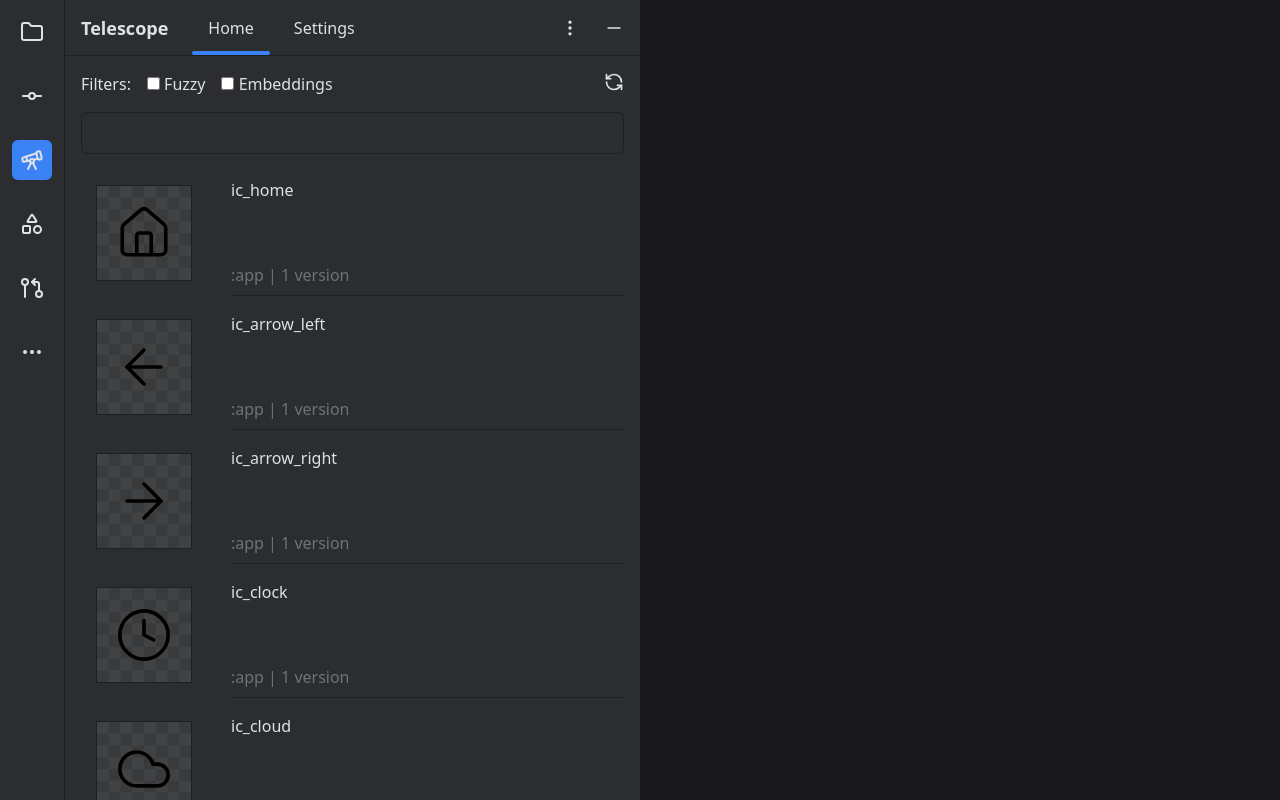
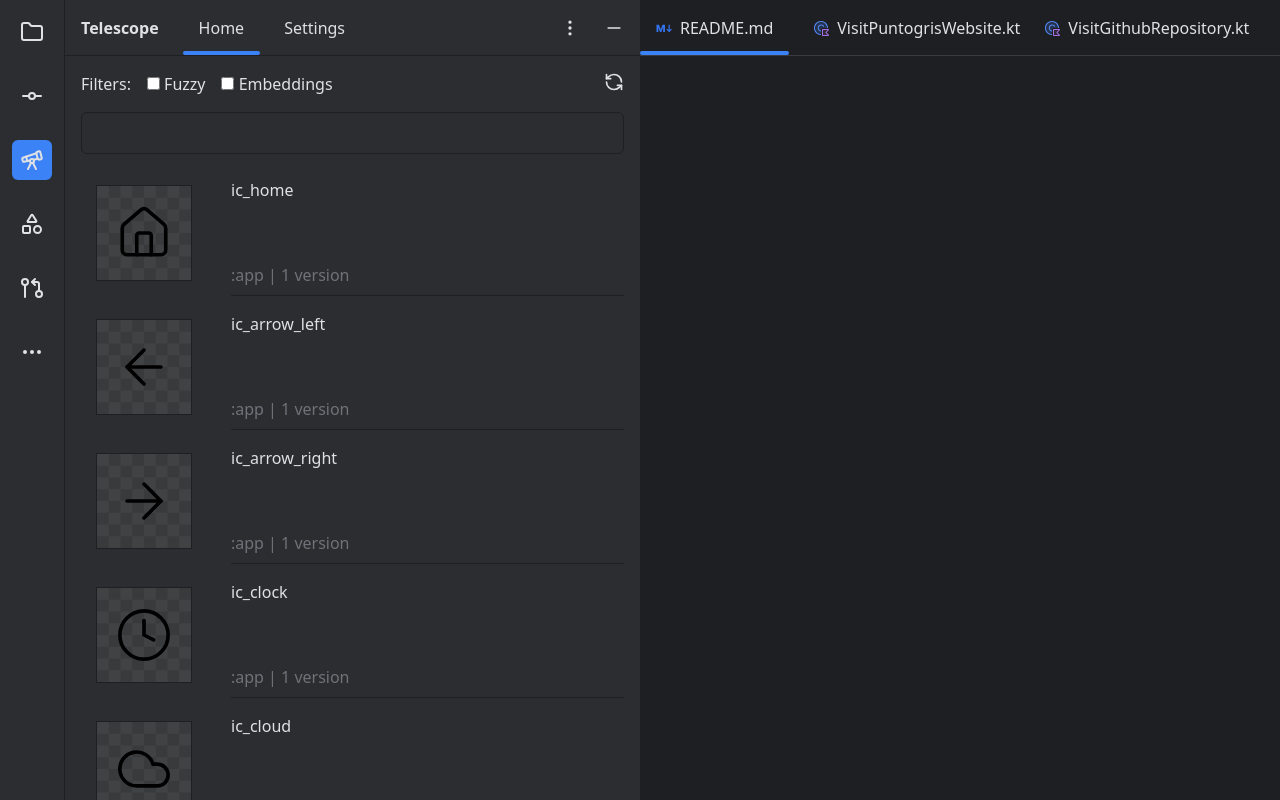
Before and after one commit to puntogris/telescope, a SvelteKit app in the folder website/: page / in a window 1280 px wide. Shown: the top 800 px of the page. Built offline with nearby package versions, Linux system fonts and the light colour scheme.

Commit message:
added editor section

```diff
--- /dev/null
+++ b/website/src/lib/icons/classKotlinIcon.svelte
@@ -0,0 +1,32 @@
+<!-- Copyright 2000-2024 JetBrains s.r.o. and contributors. Use of this source code is governed by the Apache 2.0 license. -->
+<svg
+	width="16"
+	height="16"
+	viewBox="0 0 16 16"
+	fill="none"
+	xmlns="http://www.w3.org/2000/svg"
+	class={$$props.class}
+>
+	<path
+		d="M10 10H14.6445L12.6748 11.9697C12.3819 12.2626 12.3819 12.7374 12.6748 13.0303L14.6445 15H10V10Z"
+		fill="#2F2936"
+	/>
+	<path
+		fill-rule="evenodd"
+		clip-rule="evenodd"
+		d="M9 10C9 9.44771 9.44772 9 10 9H15.248C15.9162 9 16.2508 9.80786 15.7783 10.2803L13.5587 12.5L15.7783 14.7197C16.2508 15.1921 15.9162 16 15.248 16H10C9.44772 16 9 15.5523 9 15V10ZM14.6445 10L10 10V15H14.6445L12.6748 13.0303C12.3819 12.7374 12.3819 12.2626 12.6748 11.9697L14.6445 10Z"
+		fill="#A571E6"
+	/>
+	<path
+		d="M15 8C15 4.13401 11.866 1 8 1C4.13401 1 1 4.13401 1 8C1 11.866 4.13401 15 8 15V10C8 8.89543 8.89543 8 10 8H15Z"
+		fill="#25324D"
+	/>
+	<path
+		d="M8 15C4.13401 15 1 11.866 1 8C1 4.13401 4.13401 1 8 1C11.866 1 15 4.13401 15 8H14C14 4.68629 11.3137 2 8 2C4.68629 2 2 4.68629 2 8C2 11.3137 4.68629 14 8 14V15Z"
+		fill="#548AF7"
+	/>
+	<path
+		d="M8 10.5731C6.73005 10.5048 5.82647 9.45343 5.82647 8C5.82647 6.49655 6.79332 5.42334 8.13241 5.42334C9.1041 5.42334 9.88241 5.94544 10.1966 6.67541H11.2118C10.8976 5.39917 9.62136 4.5 8.13241 4.5C6.21321 4.5 4.78711 5.99378 4.78711 8C4.78711 9.9598 6.14798 11.4306 8 11.4976V10.5731Z"
+		fill="#548AF7"
+	/>
+</svg>
--- /dev/null
+++ b/website/src/lib/icons/markdownIcon.svelte
@@ -0,0 +1,20 @@
+<!-- Copyright 2000-2022 JetBrains s.r.o. and contributors. Use of this source code is governed by the Apache 2.0 license. -->
+<svg
+	width="16"
+	height="16"
+	viewBox="0 0 16 16"
+	fill="none"
+	xmlns="http://www.w3.org/2000/svg"
+	class={$$props.class}
+>
+	<path
+		fill-rule="evenodd"
+		clip-rule="evenodd"
+		d="M12.5929 9.9438L12.5929 4.70001L13.7929 4.70002L13.7929 9.94379L15.0763 8.66037L15.9248 9.5089L13.1929 12.2409L10.4609 9.5089L11.3095 8.66037L12.5929 9.9438Z"
+		fill="#3574F0"
+	/>
+	<path
+		d="M0.5 4.70001H2.94558L4.65385 9.14463L4.76288 9.60155L4.85635 9.14463L6.51269 4.70001H8.98423V11.9692H7.14096V7.59732L7.17212 7.12482L5.34442 11.9692H4.08269L2.31212 7.17155L2.34327 7.59732V11.9692H0.5V4.70001Z"
+		fill="#3574F0"
+	/>
+</svg>
--- a/website/src/routes/+layout.svelte
+++ b/website/src/routes/+layout.svelte
@@ -3,6 +3,6 @@
 	let { children } = $props();
 </script>
 
-<div class="bg-zinc-900">
+<div class="bg-ide-bg-dark">
 	{@render children()}
 </div>
--- a/website/src/routes/+page.svelte
+++ b/website/src/routes/+page.svelte
@@ -1,18 +1,22 @@
 <script lang="ts">
 	import { data } from '$lib/data';
+	import ClassKotlinIcon from '$lib/icons/classKotlinIcon.svelte';
 	import CommitIcon from '$lib/icons/commitIcon.svelte';
 	import DotsIcon from '$lib/icons/dotsIcon.svelte';
 	import DotsVertical from '$lib/icons/dotsVertical.svelte';
 	import FolderIcon from '$lib/icons/folderIcon.svelte';
 	import LineIcon from '$lib/icons/lineIcon.svelte';
+	import MarkdownIcon from '$lib/icons/markdownIcon.svelte';
 	import PullRequestIcon from '$lib/icons/pullRequestIcon.svelte';
 	import ShapesIcon from '$lib/icons/shapesIcon.svelte';
 	import SyncIcon from '$lib/icons/syncIcon.svelte';
 	import TelescopeIcon from '$lib/icons/telescopeIcon.svelte';
 
 	let items = data;
+	let filteredItems = items;
 
-	let filteredItems = items;
+	let fuzzyEnabled = false;
+	let embeddingsEnabled = false;
 
 	function filterItems(query: string) {
 		if (query) {
@@ -39,13 +43,35 @@
 
 		if (response.ok) {
 			const data = await response.json();
+			return data.embeddings;
 		} else {
+			return '';
 		}
+	}
+
+	async function search(query: string) {
+		if (!query) {
+			filteredItems = items;
+			return;
+		}
+		let results: any[] = [];
+
+		if (fuzzyEnabled) {
+			results = items.filter((item) => item.name.toLowerCase().includes(query.toLowerCase()));
+		}
+
+		if (embeddingsEnabled) {
+			const embedding = getEmbedding(query);
+			//search across all files
+		}
+
+		filteredItems = results;
 	}
 </script>
 
-<div class="flex h-screen w-1/2 overflow-hidden bg-ide-bg">
-	<div class="flex flex-col gap-6 border-r border-ide-border p-3 text-ide-text">
+<div class="grid min-h-screen grid-cols-2">
+	<div class="flex overflow-hidden bg-ide-bg">
+		<div class="flex flex-col gap-6 border-r border-ide-border-dark p-3 text-ide-text">
 			<FolderIcon class="size-10 rounded-md p-2 hover:bg-zinc-700" />
 			<CommitIcon class="size-10 rounded-md p-2 hover:bg-zinc-700" />
 			<TelescopeIcon class="size-10 rounded-md bg-blue-500 p-2" />
@@ -55,14 +81,14 @@
 		</div>
 		<div class="flex w-full flex-col">
 			<div
-			class="flex h-14 shrink-0 items-center justify-center gap-6 border-b border-ide-border px-4 text-ide-text"
+				class="flex h-14 shrink-0 items-center justify-center gap-6 border-b border-ide-border-dark px-4 text-ide-text"
 			>
-			<div class="text-lg font-semibold">Telescope</div>
-			<div class="text relative flex h-full px-4">
+				<div class="font-semibold">Telescope</div>
+				<div class="relative flex h-full px-4">
 					<div class="self-center">Home</div>
 					<div class="absolute bottom-0 left-0 h-1 w-full rounded-full bg-blue-500"></div>
 				</div>
-			<div class="text">Settings</div>
+				<div>Settings</div>
 				<DotsVertical class="ml-auto size-5" />
 				<LineIcon class="size-5" />
 			</div>
@@ -79,7 +105,7 @@
 				<SyncIcon class="ml-auto size-5" />
 			</div>
 			<input
-			class="mx-4 rounded-md border border-ide-border bg-transparent px-4 py-2 text-ide-text outline-none focus:ring-2 focus:ring-blue-500"
+				class="mx-4 rounded-md border border-ide-border-dark bg-transparent px-4 py-2 text-ide-text outline-none focus:ring-2 focus:ring-blue-500"
 				type="text"
 				on:input={(e) => filterItems(e.currentTarget.value)}
 			/>
@@ -87,18 +113,45 @@
 				{#each filteredItems as item}
 					<div class="flex gap-6">
 						<div
-						class="chess flex size-24 shrink-0 items-center justify-center border border-ide-border"
+							class="chess flex size-24 shrink-0 items-center justify-center border border-ide-border-dark"
 						>
 							<svelte:component this={item.icon} />
 						</div>
 
-					<div class="flex w-full flex-col justify-between border-b border-ide-border py-2">
+						<div class="flex w-full flex-col justify-between border-b border-ide-border-dark py-2">
 							<div class="text-ide-text">{item.name}</div>
 							<div class="text-zinc-500">:app | 1 version</div>
 						</div>
 					</div>
 				{/each}
 			</div>
+		</div>
+	</div>
+	<div class="flex h-14 shrink-0 items-center gap-6 border-b border-ide-border-light text-ide-text">
+		<div class="relative flex h-full px-4">
+			<div class="flex items-center gap-2">
+				<MarkdownIcon />
+				<div class="self-center">README.md</div>
+			</div>
+			<div class="absolute bottom-0 left-0 h-1 w-full rounded-full bg-blue-500"></div>
+		</div>
+		<a
+			href="puntogris.com"
+			target="_blank"
+			class="flex h-full items-center gap-2 text-ide-text hover:text-white"
+		>
+			<ClassKotlinIcon />
+			VisitPuntogrisWebsite.kt
+		</a>
+		<a
+			href="github.com/puntogris/telescope"
+			target="_blank"
+			class="flex h-full items-center gap-2 text-ide-text hover:text-white"
+		>
+			<ClassKotlinIcon />
+			VisitGithubRepository.kt
+		</a>
+		<DotsVertical class="ml-auto mr-3 size-5" />
 	</div>
 </div>
 
--- a/website/tailwind.config.ts
+++ b/website/tailwind.config.ts
@@ -7,8 +7,10 @@ export default {
 		extend: {
 			colors: {
 				'ide-bg': '#2B2D30',
-				'ide-border': '#1E1F22',
-				'ide-text': '#DFE1E5'
+				'ide-border-dark': '#1E1F22',
+				'ide-text': '#DFE1E5',
+				'ide-bg-dark': '#1E1F22',
+				'ide-border-light': '#393B41'
 			}
 		}
 	},
```
Lines whose indentation alone changed are shown as unchanged.
